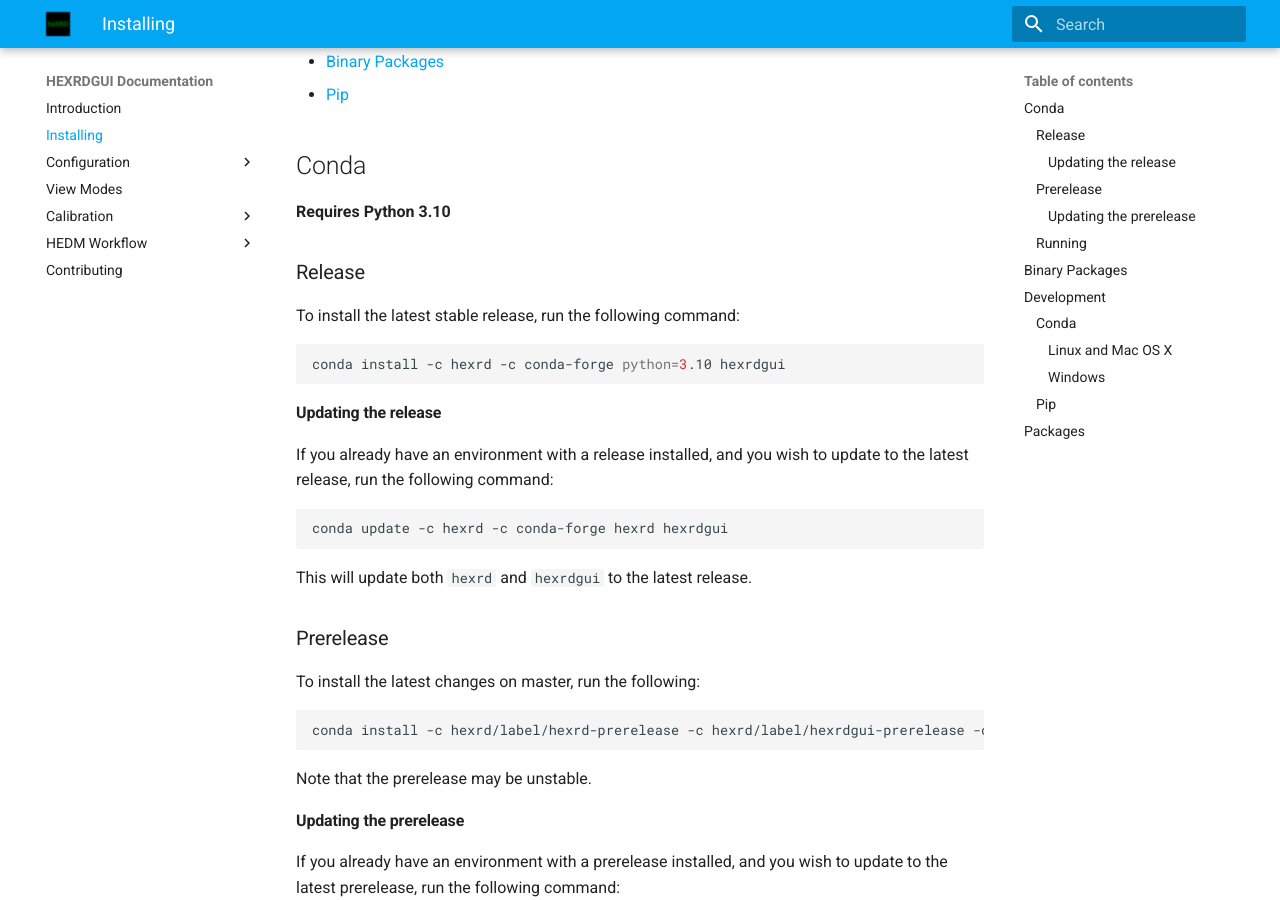
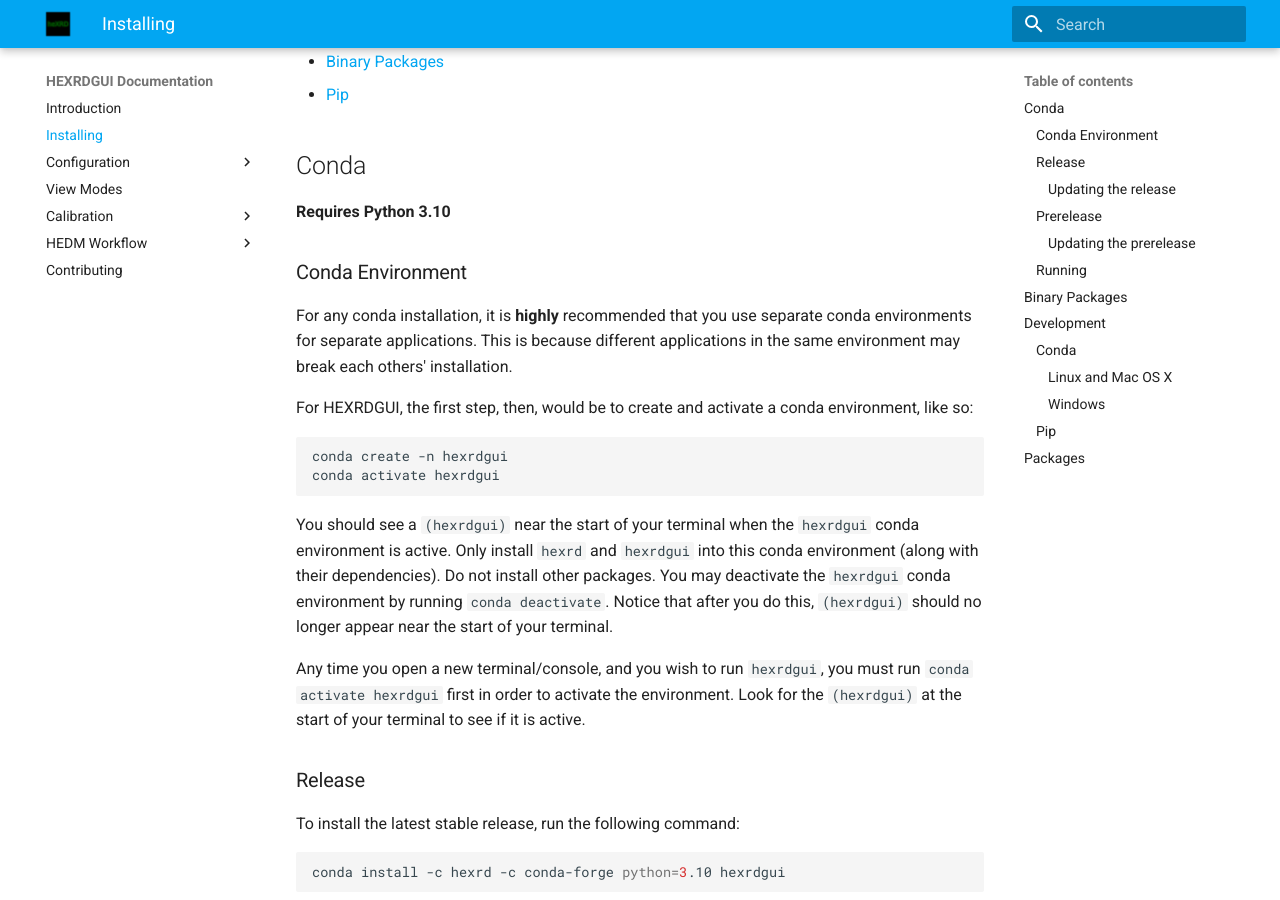
Before and after one commit to HEXRD/hexrdgui-docs, an MkDocs documentation site: the page built from docs/installing.md, in a window 1280 px wide and 900 px high, scrolled down 206 px. Built offline with MkDocs 1.6.1 and Material for MkDocs 9.7.7, drawn with Linux system fonts in a browser that asks for light colours.

Commit message:
Add instructions about conda environments
Signed-off-by: Patrick Avery <patrick.avery@kitware.com>

````diff
--- a/docs/installing.md
+++ b/docs/installing.md
@@ -9,6 +9,31 @@ HEXRDGUI may be installed through several different methods:
 ## Conda
 
 **Requires Python 3.10**
+
+### Conda Environment
+
+For any conda installation, it is **highly** recommended that you use separate
+conda environments for separate applications. This is because different
+applications in the same environment may break each others' installation.
+
+For HEXRDGUI, the first step, then, would be to create and activate a conda
+environment, like so:
+
+```bash
+conda create -n hexrdgui
+conda activate hexrdgui
+```
+
+You should see a `(hexrdgui)` near the start of your terminal when the `hexrdgui`
+conda environment is active. Only install `hexrd` and `hexrdgui` into this conda
+environment (along with their dependencies). Do not install other packages. You
+may deactivate the `hexrdgui` conda environment by running `conda deactivate`.
+Notice that after you do this, `(hexrdgui)` should no longer appear near the
+start of your terminal.
+
+Any time you open a new terminal/console, and you wish to run `hexrdgui`, you must
+run `conda activate hexrdgui` first in order to activate the environment. Look for
+the `(hexrdgui)` at the start of your terminal to see if it is active.
 
 ### Release
 To install the latest stable release, run the following command:
````
